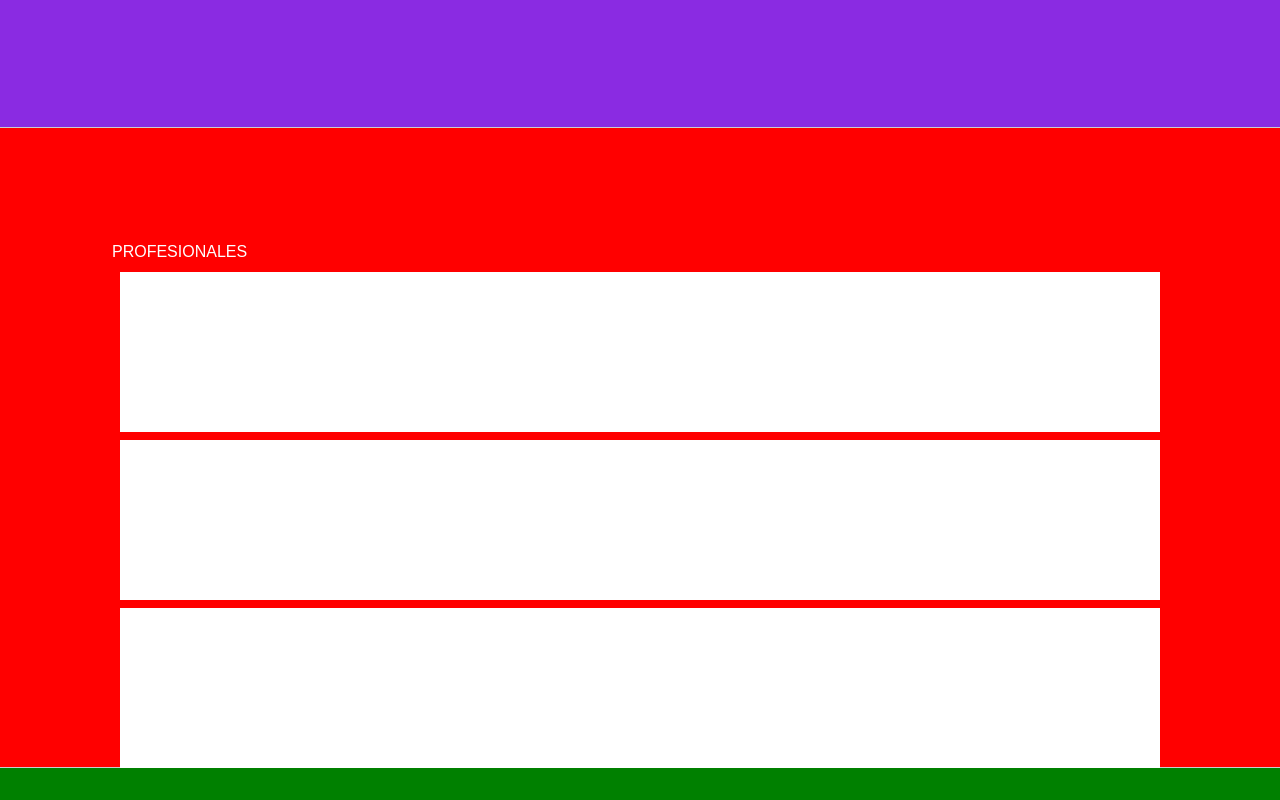
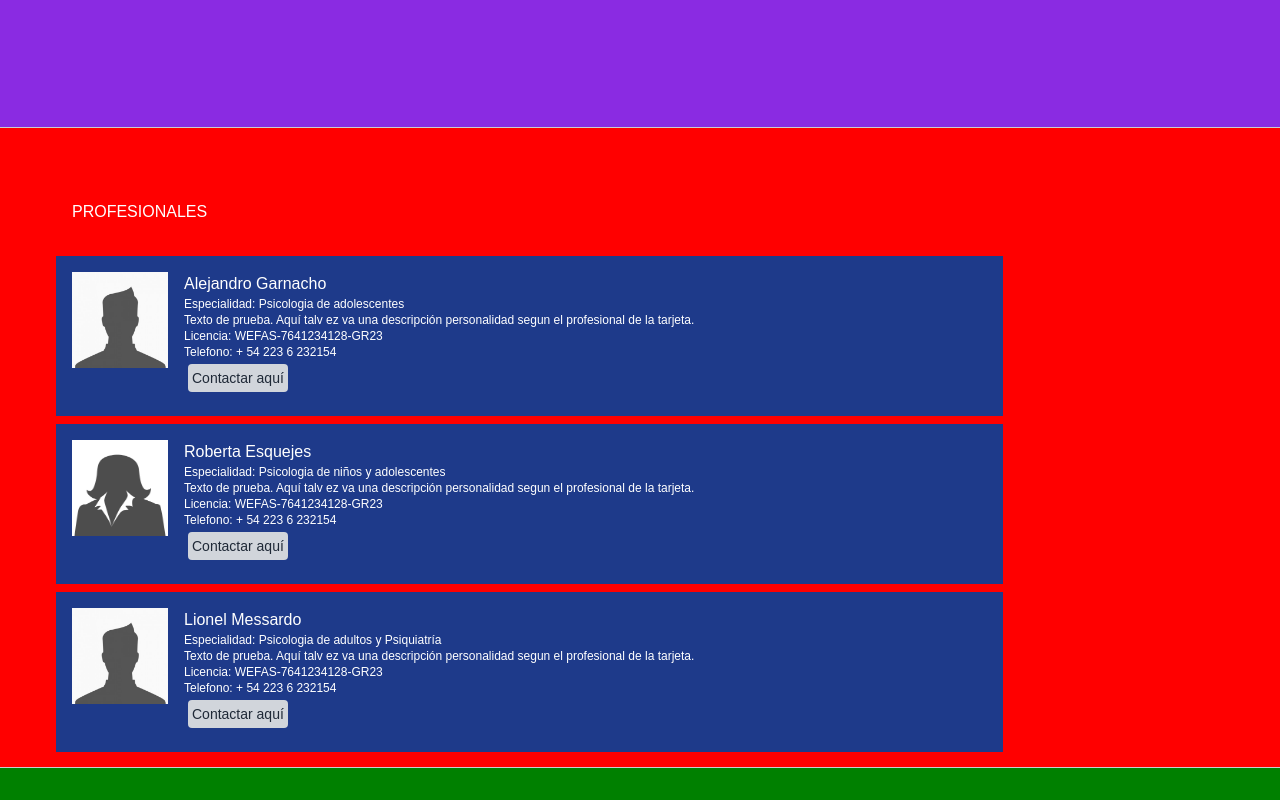
Before and after one commit to frandatagh/lostilosweb, a plain HTML site: page index.html in a window 1280 px wide. Shown: the part 1360-2160 px from the top of the page. Drawn offline with nearby package versions, Linux system fonts and the light colour scheme.

Commit message:
Tarjetas de profesionales

```diff
--- a/index.html
+++ b/index.html
@@ -50,11 +50,41 @@
         <p>Lorem ipsum dolor sit amet consectetur adipisicing elit. Consequatur molestias dolor necessitatibus veritatis non quaerat blanditiis iste fugiat maxime similique dolore itaque veniam provident nulla porro officiis, placeat, incidunt amet?</p>
     </section>
 
-    <section class="section-02">
-        <h2>PROFESIONALES</h2>
-        <div class="p-20 m-2 bg-white"></div>
-        <div class="p-20 m-2 bg-white"></div>
-        <div class="p-20 m-2 bg-white"></div>
+    <section id="section-02" class="">
+        <h2 class="p-6">PROFESIONALES</h2>
+        <div class="w-4/5 m-2 h-40 p-2 bg-blue-900 flex">
+            <img src="./img/foto_perfil_hombre.jpg" alt="" class="w-28 h-28 p-2">
+            <div class="p-2 text-left">
+                <h3>Alejandro Garnacho</h3>
+                <p class="text-xs">Especialidad: Psicologia de adolescentes</p>
+                <p class="text-xs">Texto de prueba. Aquí talv ez va una descripción personalidad segun el profesional de la tarjeta.</p>
+                <p class="text-xs">Licencia: WEFAS-7641234128-GR23</p>
+                <p class="text-xs">Telefono: + 54 223 6 232154</p>
+                <button class="p-1 m-1 text-sm bg-gray-300 text-gray-800 border-black rounded">Contactar aquí</button>
+            </div>
+        </div>
+        <div class="w-4/5 m-2 h-40 p-2 bg-blue-900 flex">
+            <img src="./img/foto-silueta-mujer.jpg" alt="" class="w-28 h-28 p-2">
+            <div class="p-2 text-left">
+                <h3>Roberta Esquejes</h3>
+                <p class="text-xs">Especialidad: Psicologia de niños y adolescentes</p>
+                <p class="text-xs">Texto de prueba. Aquí talv ez va una descripción personalidad segun el profesional de la tarjeta.</p>
+                <p class="text-xs">Licencia: WEFAS-7641234128-GR23</p>
+                <p class="text-xs">Telefono: + 54 223 6 232154</p>
+                <button class="p-1 m-1 text-sm bg-gray-300 text-gray-800 border-black rounded">Contactar aquí</button>
+            </div>
+        </div>
+        <div class="w-4/5 m-2 h-40 p-2 bg-blue-900 flex">
+            <img src="./img/foto_perfil_hombre.jpg" alt="" class="w-28 h-28 p-2">
+            <div class="p-2 text-left">
+                <h3>Lionel Messardo</h3>
+                <p class="text-xs">Especialidad: Psicologia de adultos y Psiquiatría</p>
+                <p class="text-xs">Texto de prueba. Aquí talv ez va una descripción personalidad segun el profesional de la tarjeta.</p>
+                <p class="text-xs">Licencia: WEFAS-7641234128-GR23</p>
+                <p class="text-xs">Telefono: + 54 223 6 232154</p>
+                <button class="p-1 m-1 text-sm bg-gray-300 text-gray-800 border-black rounded">Contactar aquí</button>
+            </div>
+        </div>
 
     </section>
 
--- a/styles.css
+++ b/styles.css
@@ -19,7 +19,7 @@ header h1 {
 
 section {
     height: 40em;
-    padding: 7em;
+    padding: 3em;
     border-bottom: 1px solid #ccc;
     color: white;
 }
@@ -33,7 +33,7 @@ h2 {
     font-size: 2em;
 }
 
-.section-02 {
+#section-02 {
     background-color: red;
 }
 
```
Also changed, not shown: img/foto-silueta-mujer.jpg (added), img/foto_perfil_hombre.jpg (added).
